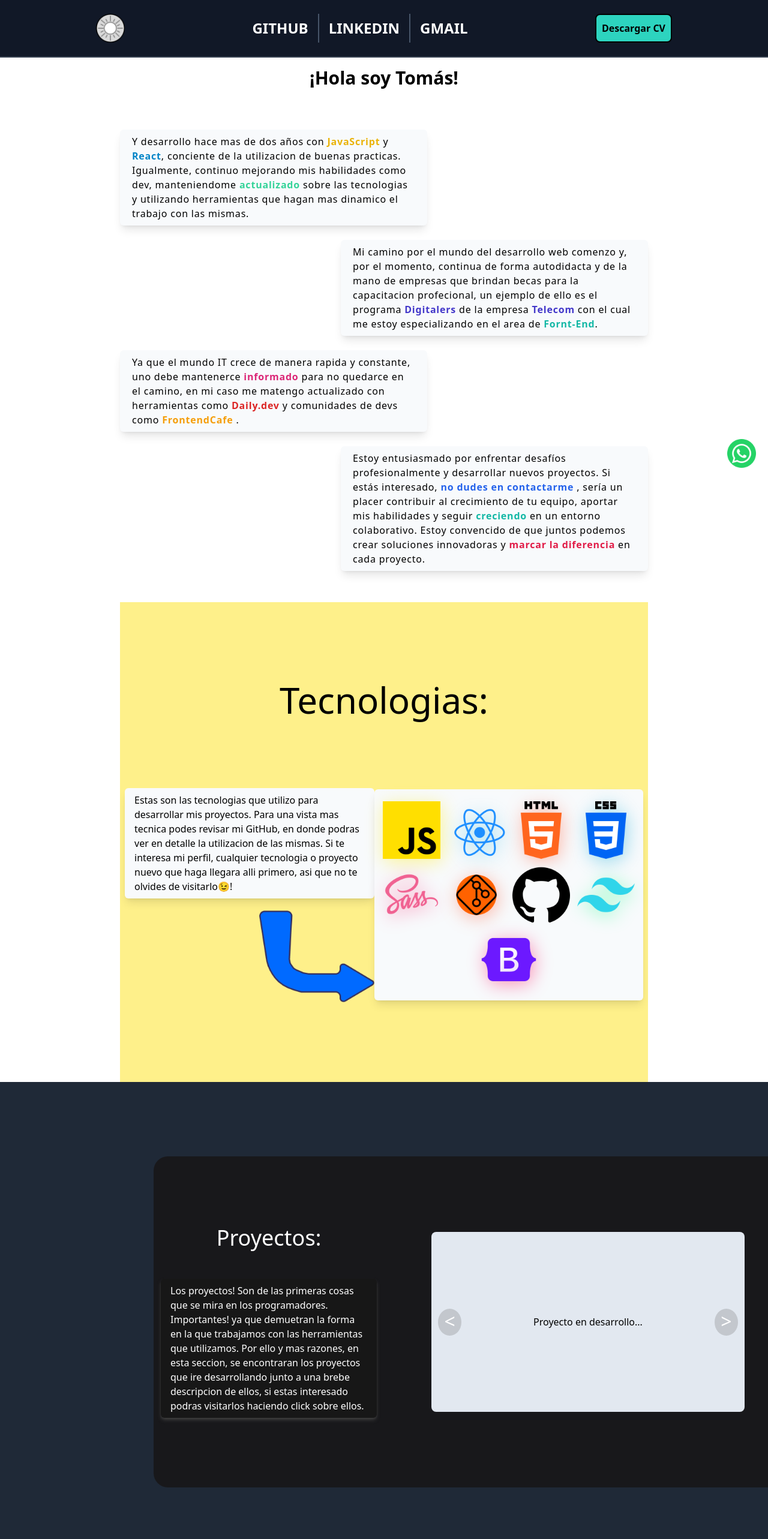
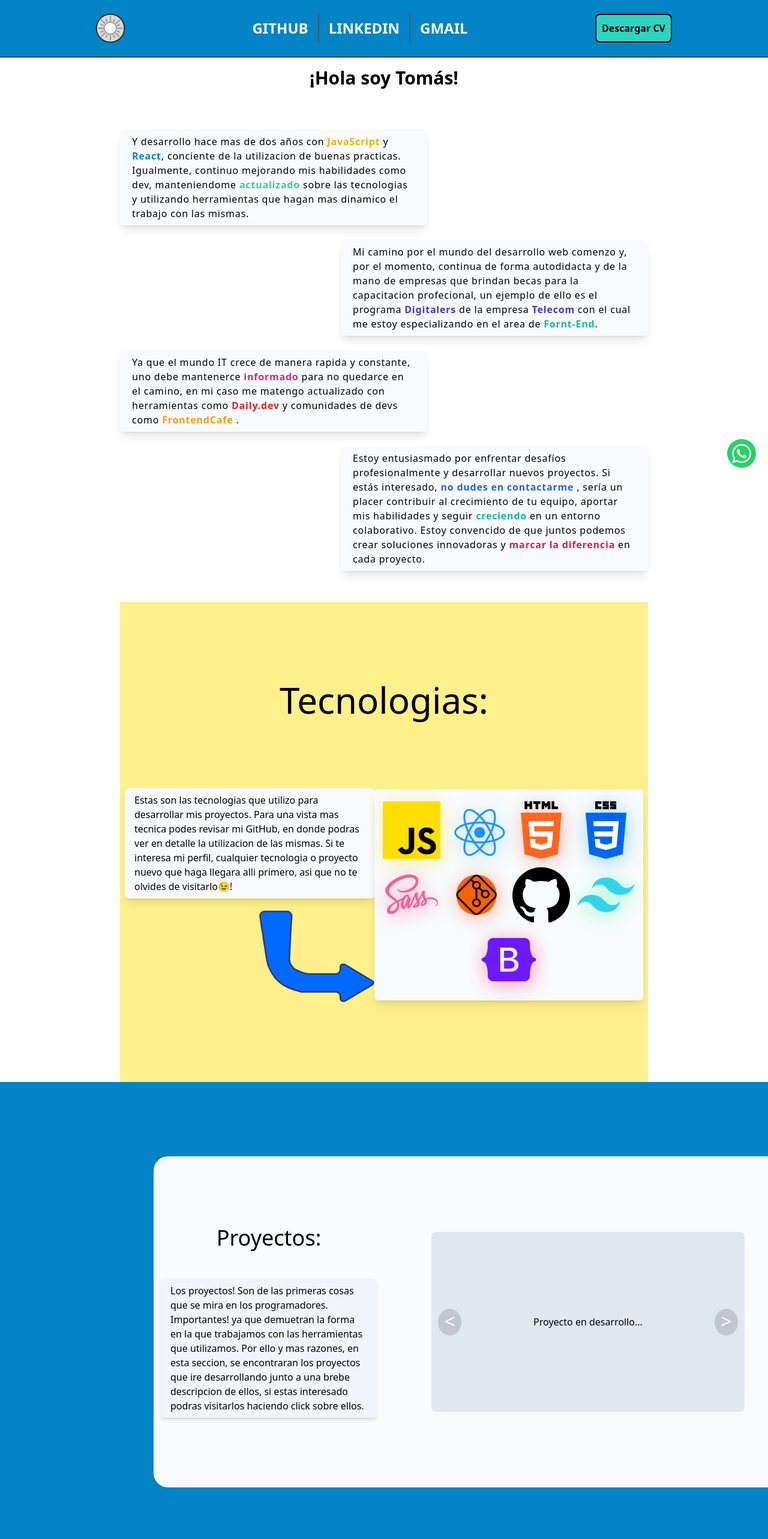
Before and after one commit to Toms-29/portfolio, a React (Vite) app: page / in a window 1280 px wide. Shown: the top 2566 px of the page at 60% size. Built offline with nearby package versions, Linux system fonts and the light colour scheme.

Commit message:
Themes vinculados a sessionStorege - Funciona correctamente

```diff
--- a/src/components/PRESENTATION/Aside.jsx
+++ b/src/components/PRESENTATION/Aside.jsx
@@ -4,7 +4,7 @@ import { useSelector } from 'react-redux'
 
 function Aside() {
 
-    const lightTheme = useSelector((state) => (state.theme.lightTheme))
+    const theme = useSelector((state) => (state.theme.theme))
 
     const asideStyles = {
         darkmode: 'bg-gray-800'
@@ -21,11 +21,11 @@ function Aside() {
 
     return (
         <>
-            <aside className={`${lightTheme ? 'bg-sky-600' : asideStyles.darkmode} w-full py-8 xl:h-screen flex items-center justify-center xl:justify-end `}>
-                <section className={`${lightTheme ? 'bg-slate-50' : articleCarruselStyles.darkmode} w-11/12 max-w-6xl xl:h-3/4 py-6 rounded-xl xl:rounded-r-none xl:rounded-l-3xl sm:w-4/5 flex flex-col xl:flex-row gap-10 justify-center items-center`}>
+            <aside className={`${theme === 'light' ? 'bg-sky-600' : asideStyles.darkmode} w-full py-8 xl:h-screen flex items-center justify-center xl:justify-end `}>
+                <section className={`${theme === 'light' ? 'bg-slate-50' : articleCarruselStyles.darkmode} w-11/12 max-w-6xl xl:h-3/4 py-6 rounded-xl xl:rounded-r-none xl:rounded-l-3xl sm:w-4/5 flex flex-col xl:flex-row gap-10 justify-center items-center`}>
                     <article className='bg- flex flex-col items-center px-3 justify-center gap-6 xl:gap-12'>
                         <h2 className='text-4xl'>Proyectos:</h2>
-                        <p className={`${lightTheme ? 'bg-slate-100' : parrafoStyles.darkmode} max-w-md max-h-max rounded-md shadow-md px-4 py-2`}>
+                        <p className={`${theme === 'light' ? 'bg-slate-100' : parrafoStyles.darkmode} max-w-md max-h-max rounded-md shadow-md px-4 py-2`}>
                             Los proyectos! Son de las primeras cosas que se mira en los programadores.
                             Importantes! ya que demuetran la forma en la que trabajamos con las herramientas que utilizamos.
                             Por ello y mas razones, en esta seccion, se encontraran los proyectos que ire desarrollando junto a una brebe
--- a/src/components/PRESENTATION/Header.jsx
+++ b/src/components/PRESENTATION/Header.jsx
@@ -8,7 +8,7 @@ import { useSelector } from 'react-redux'
 
 function Header() {
 
-    const lightTheme = useSelector((state) => (state.theme.lightTheme))
+    const theme = useSelector((state) => (state.theme.theme))
 
     const headerStyles = {
         darkmode: 'bg-gray-900'
@@ -16,7 +16,7 @@ function Header() {
 
     return (
         <>
-            <header className={`${lightTheme ? 'bg-sky-600' : headerStyles.darkmode} w-full flex h-24 justify-center items-center border-2 border-b-gray-700 border-r-0 border-t-0 border-l-0`}>
+            <header className={`${theme === 'light' ? 'bg-sky-600' : headerStyles.darkmode} w-full flex h-24 justify-center items-center border-2 border-b-gray-700 border-r-0 border-t-0 border-l-0`}>
                 <NavBar
                     styles="w-11/12 sm:w-3/4 max-w-6xl flex justify-start md:justify-between gap-4 ">
 
```
